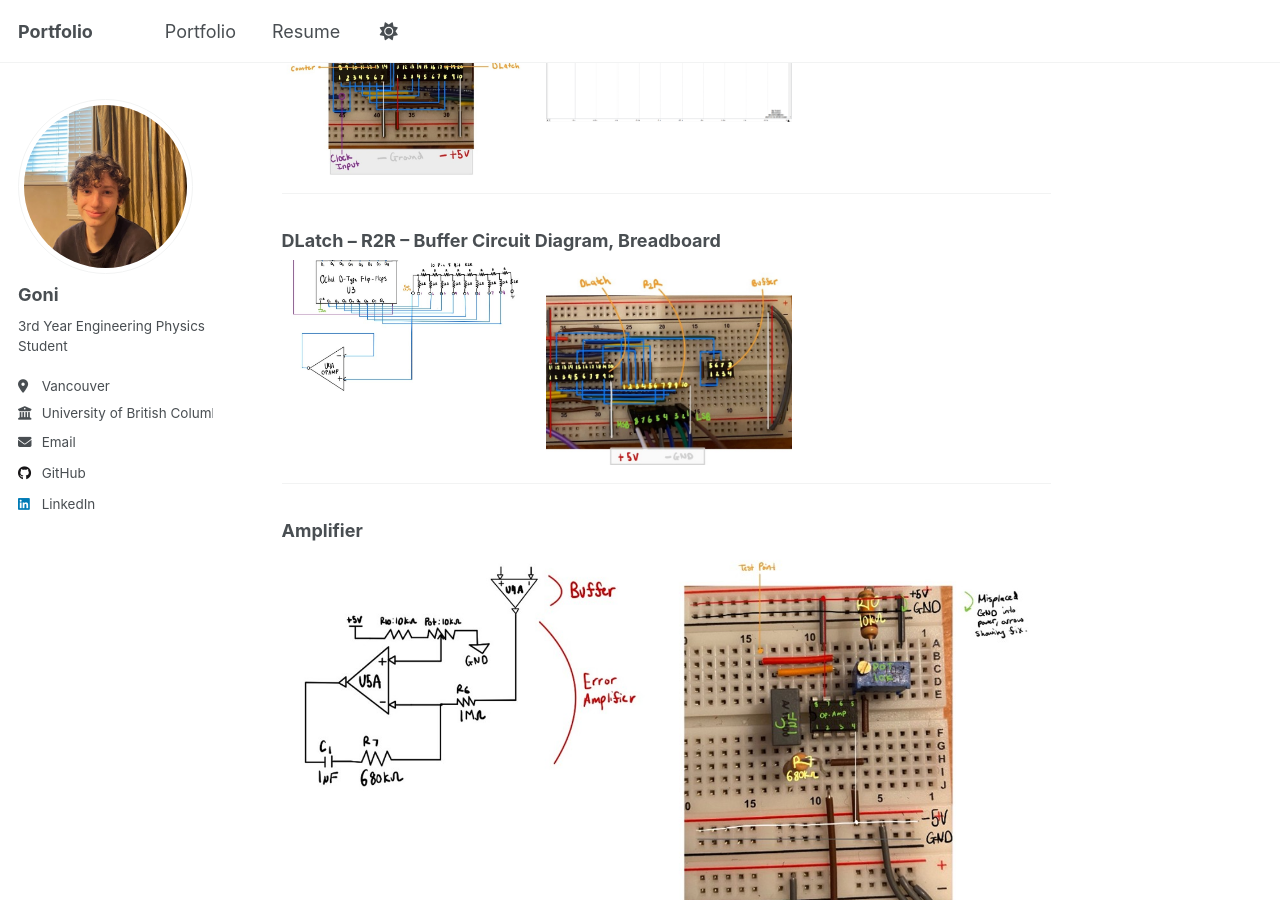
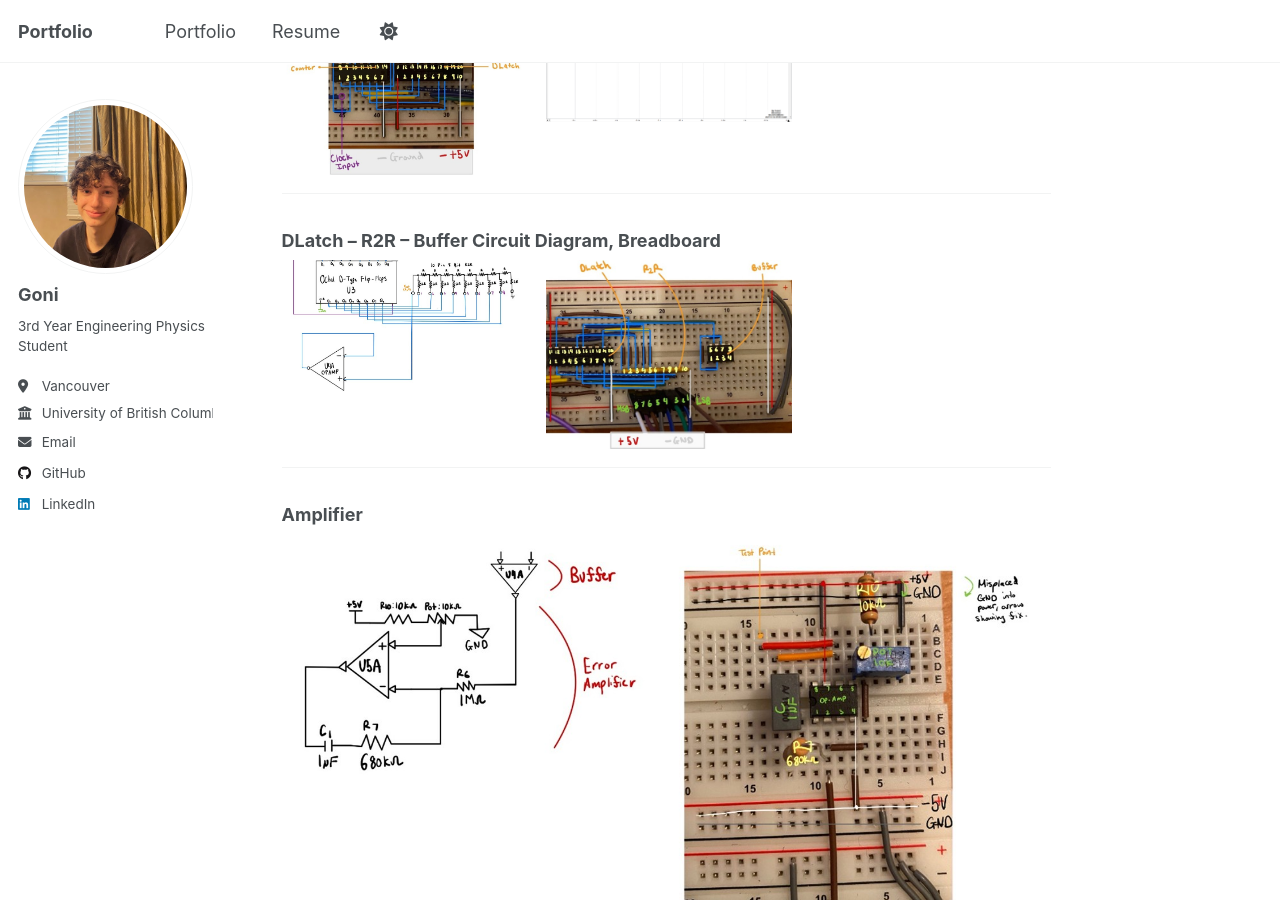
Before and after one commit to GoniBM/gonibm.github.io, a Jekyll site: the page built from _portfolio/portfolio-4.md, in a window 1280 px wide and 900 px high, scrolled down 2902 px. Built offline with Jekyll 4.4.1, drawn with Linux system fonts in a browser that asks for light colours; a script that is not in the unit is left out.

Commit message:
Update portfolio-4.md

```diff
--- a/_portfolio/portfolio-4.md
+++ b/_portfolio/portfolio-4.md
@@ -72,7 +72,7 @@ the current
 ### DLatch – R2R – Buffer Circuit Diagram, Breadboard
 <div style="display:flex; gap:1rem; flex-wrap:wrap; align-items:flex-start;">
   <img src="/images/Buffer.jpg" style="max-width:32%; height:auto; flex:0 0 auto;">
-  <img src="/images/BufferBreadboard.jpg" style="max-width:32%; height:auto; flex:0 0 auto;">
+  <img src="/images/BBREADBOARD.jpg" style="max-width:32%; height:auto; flex:0 0 auto;">
 </div>
 
 ---
```
